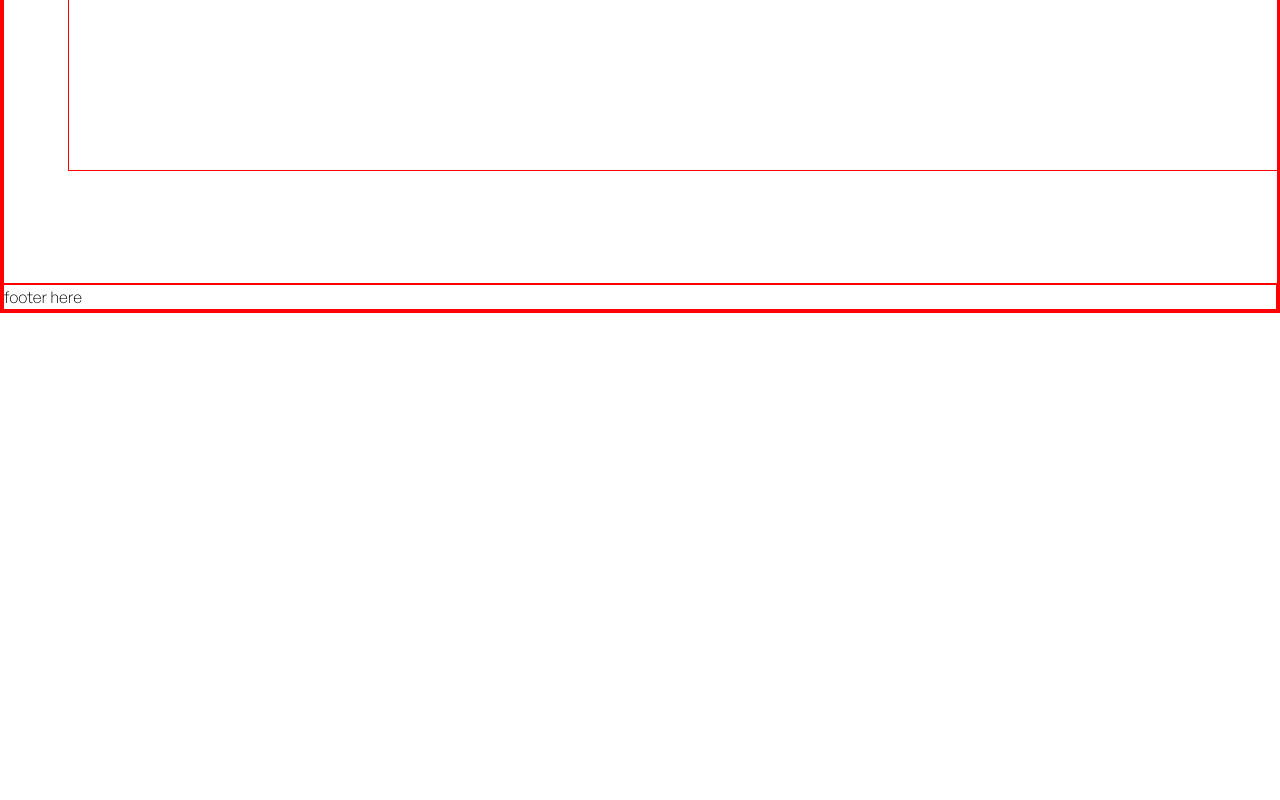
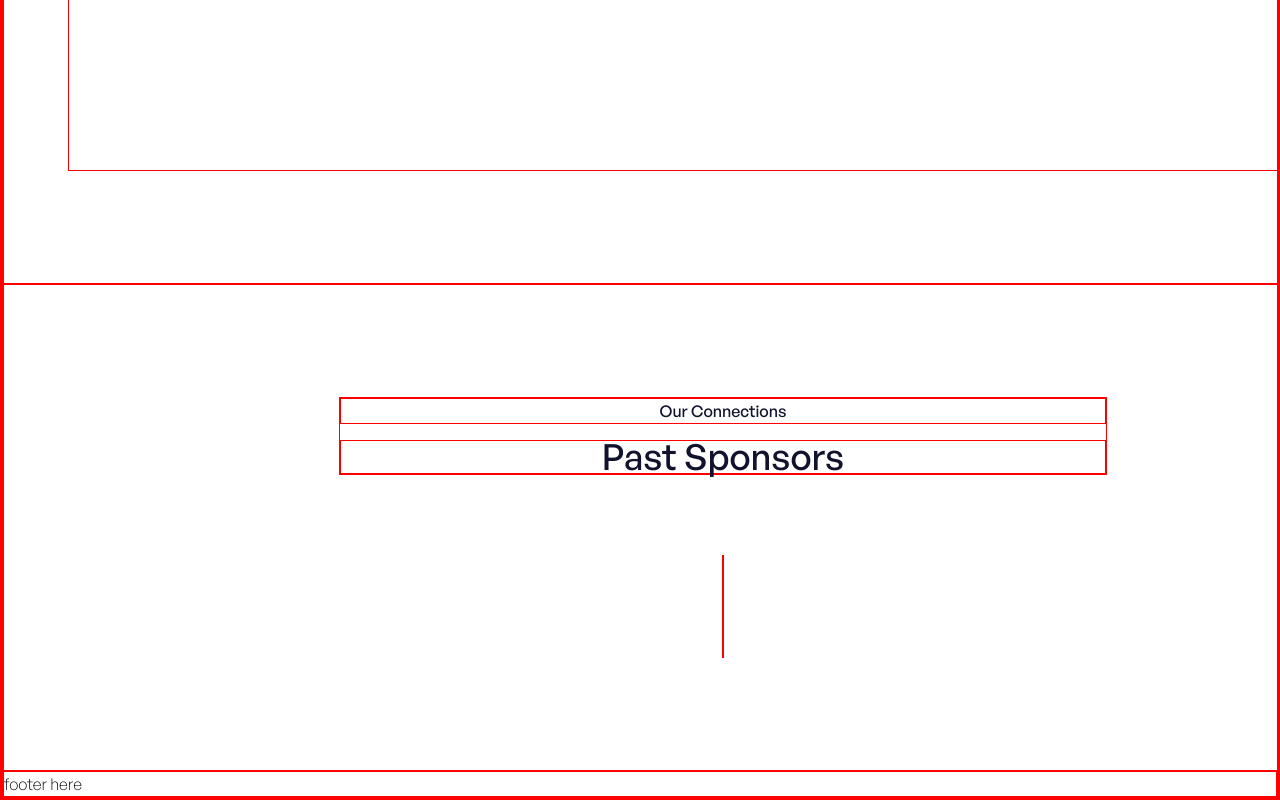
Before and after one commit to webimpactuw/net-impact, a Next.js app: page / in a window 1280 px wide. Shown: the part 3800-4600 px from the top of the page. Before the commit the page ends 4113 px from the top, so only its background shows below. Built offline with nearby package versions, Linux system fonts and the light colour scheme.

Commit message:
created general layout

```diff
--- a/src/app/page.tsx
+++ b/src/app/page.tsx
@@ -98,6 +98,15 @@ export default function Home() {
       {/* ====================
       PAST SPONSORS
       ==================== */}
+      <div className="flex w-[1440px] items-center px-[64px] py-[112px] gap-[80px] flex-col">
+        <div className="flex gap-[16px] flex-col w-[768px] text-[#11122D] text-center">
+          <p className="text-[16px] font-medium leading-6">Our Connections</p>
+          <p className="text-[36px] font-medium leading-8">Past Sponsors</p>
+        </div>
+        <div className="flex gap-[64px] items-center h-[103px]">
+        </div>
+      </div>
+
       <Footer/>
     </main>
   );
```
